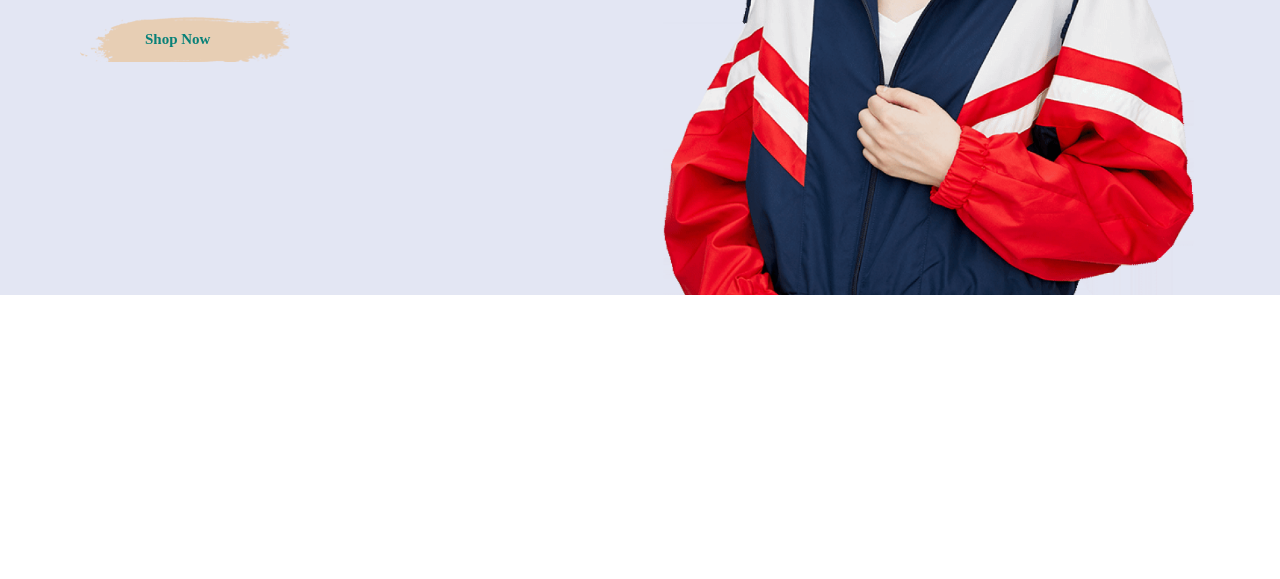
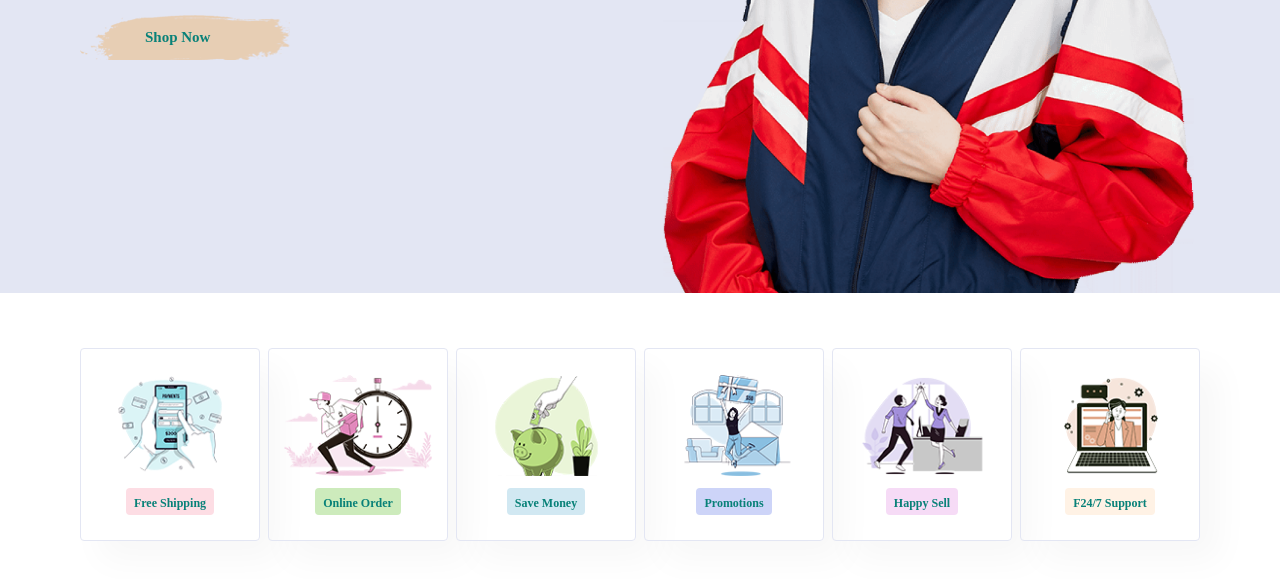
Before and after one commit to anikmondol/CAVA-JS, a plain HTML site: page index.html in a window 1280 px wide. Shown: the part 507-1086 px from the top of the page. Before the commit the page ends 802 px from the top, so only its background shows below. Drawn offline with Linux system fonts and the light colour scheme.

Commit message:
CAVA-JS projects feature section desing done

```diff
--- a/index.html
+++ b/index.html
@@ -39,6 +39,7 @@
 
 
     <main>
+
         <!-- hero start -->
 
         <section id="hero">
@@ -50,6 +51,38 @@
         </section>
 
         <!-- hero end -->
+
+        <!-- feature start -->
+
+        <section id="feature" class="section_p1">
+            <div class="fe_box">
+                <img src="img/features/f1.png" alt="">
+                <h6>Free Shipping</h6>
+            </div>
+            <div class="fe_box">
+                <img src="img/features/f2.png" alt="">
+                <h6>Online Order</h6>
+            </div>
+            <div class="fe_box">
+                <img src="img/features/f3.png" alt="">
+                <h6>Save Money</h6>
+            </div>
+            <div class="fe_box">
+                <img src="img/features/f4.png" alt="">
+                <h6>Promotions</h6>
+            </div>
+            <div class="fe_box">
+                <img src="img/features/f5.png" alt="">
+                <h6>Happy Sell</h6>
+            </div>
+            <div class="fe_box">
+                <img src="img/features/f6.png" alt="">
+                <h6>F24/7 Support</h6>
+            </div>
+        </section>
+
+        <!-- feature end -->
+
     </main>
 
     <footer>
--- a/style/index.css
+++ b/style/index.css
@@ -10,7 +10,7 @@
 }
 
 
-*{
+* {
     margin: 0;
     padding: 0;
     box-sizing: border-box;
@@ -23,76 +23,78 @@ html {
 }
 
 
-h1{
+h1 {
     font-size: 5rem;
     line-height: 6.4rem;
     color: var(--color-dark-1);
 }
 
-h2{
+h2 {
     font-size: 4.6rem;
     line-height: 5.4rem;
     color: var(--color-dark-1);
 }
 
-h4{
+h4 {
     font-size: 2rem;
     color: var(--color-dark-1);
 }
 
 
-h6{
+h6 {
     font-weight: 700;
     font-size: 1.2rem;
 }
 
-p{
+p {
     font-size: 1.6rem;
     color: var(--color-blue-1);
     margin: 1.5rem 0rem 2rem 0rem;
 }
 
-.section-p1{
+.section_p1 {
     padding: 4rem 8rem;
 }
 
-.section-m1{
+.section_m1 {
     padding: 4rem 0rem;
 }
 
-body{
+body {
     width: 100%;
 }
 
 
 /* header */
 
-#header{
+#header {
     display: flex;
     align-items: center;
     justify-content: space-between;
     padding: 2rem 8rem;
     background-color: var(--color-withe-2);
-    box-shadow: 0 .5rem 1.5rem 1.5rem rgba(0, 0, 0, 0.06);
+    box-shadow: 0 0.5rem 1.5rem rgba(0, 0, 0, 0.06);
     z-index: 999;
-    position: sticky;
+    position: fixed;
     top: 0;
     left: 0;
+    right: 0;
+
 }
 
-#navbar{
+#navbar {
     display: flex;
     align-items: center;
     justify-content: center;
 }
 
-#navbar li{
+#navbar li {
     list-style: none;
     padding: 0 2rem;
     position: relative;
 }
 
-#navbar li a{
+#navbar li a {
     text-decoration: none;
     font-size: 1.6rem;
     font-weight: 600;
@@ -101,7 +103,7 @@ body{
 }
 
 #navbar li a:hover,
-#navbar li a.active{
+#navbar li a.active {
     color: var(--color-primary);
 }
 
@@ -119,7 +121,7 @@ body{
 
 /* hero */
 
-#hero{
+#hero {
     background: url("../img/hero4.png");
     height: 90vh;
     width: 100%;
@@ -130,17 +132,19 @@ body{
     flex-direction: column;
     align-items: flex-start;
     justify-content: center;
+    margin-top: 8rem;
+    object-fit: cover;
 }
 
-#hero h4{
+#hero h4 {
     padding-bottom: 1.5rem;
 }
 
-#hero h1{
+#hero h1 {
     color: var(--color-primary);
 }
 
-#hero button{
+#hero button {
     background-image: url("../img/button.png");
     background-color: transparent;
     color: var(--color-primary);
@@ -151,3 +155,64 @@ body{
     font-weight: 700;
     font-size: 1.5rem;
 }
+
+
+/* feature */
+
+#feature {
+    display: flex;
+    align-items: center;
+    justify-content: space-between;
+    flex-wrap: wrap;
+}
+
+#feature .fe_box {
+    width: 18rem;
+    text-align: center;
+    padding: 2.5rem 1.5rem;
+    box-shadow: 2rem 2rem 3.4rem rgba(0, 0, 0, 0.03);
+    border: 0.1rem solid var(--color-withe-2);
+    border-radius: 0.4rem;
+    margin: 1.5rem 0rem;
+    transition: 0.2s ease;
+}
+
+#feature .fe_box:hover {
+    box-shadow: 1rem 1rem 5.4rem rgba(19, 19, 210, 0.1);
+}
+
+
+#feature .fe_box img {
+    width: 100%;
+    margin-bottom: 1rem;
+}
+
+#feature .fe_box h6 {
+    padding: 0.9rem 0.8rem 0.6rem 0.8rem;
+    line-height: 1;
+    border-radius: 0.4rem;
+    color: var(--color-primary);
+    background-color: #fddde4;
+    display: inline-block;
+    text-align: center;
+}
+
+#feature .fe_box:nth-child(2) h6 {
+    background-color: #cdebbc;
+}
+
+#feature .fe_box:nth-child(3) h6 {
+    background-color: #d1e8f2;
+}
+
+#feature .fe_box:nth-child(4) h6 {
+    background-color: #cdd4f8;
+}
+
+#feature .fe_box:nth-child(5) h6 {
+    background-color: #f6dbf6;
+}
+
+#feature .fe_box:nth-child(6) h6 {
+    background-color: #fff2e5;
+}
```
